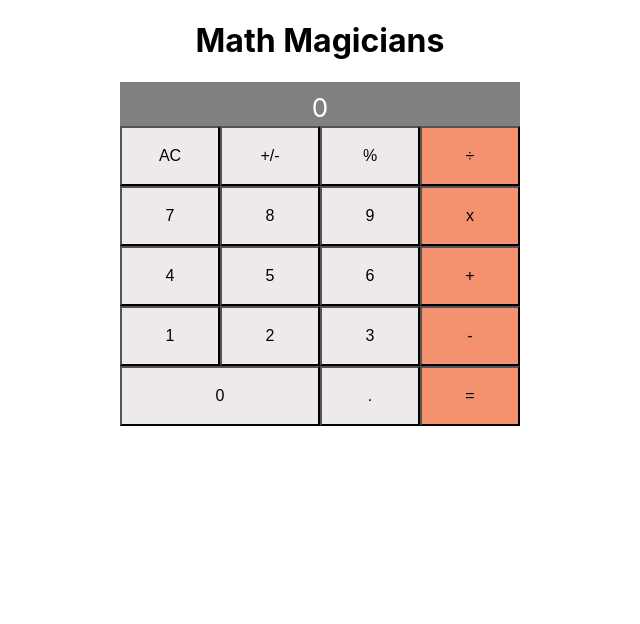
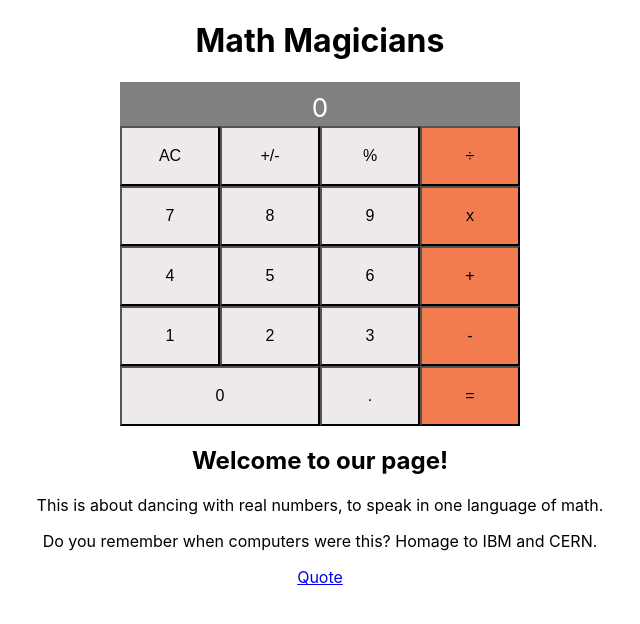
Before and after one commit to CrystallineButterfly/Magic-Calc, a React (Create React App) app: page / in a window 1280 px wide. Shown: the top 624 px of the page, without its empty margins (320-960 px from the left). Built offline with nearby package versions, Linux system fonts and the light colour scheme.

Commit message:
Add basic routes

```diff
--- a/src/App.css
+++ b/src/App.css
@@ -18,7 +18,7 @@
 }
 
 span {
-  color: white;
+  color: rgb(255, 255, 255);
   font-size: 26px;
 }
 
@@ -35,5 +35,5 @@ button {
 }
 
 .orange {
-  background-color: rgba(242, 123, 80, 0.819);
+  background-color: rgb(242, 123, 80);
 }
--- a/src/App.js
+++ b/src/App.js
@@ -1,5 +1,6 @@
 /* eslint-disable import/extensions */
 import React from 'react';
+import { Routes, Route, Link } from 'react-router-dom';
 import './App.css';
 import { Calculator } from './components/Calculator';
 
@@ -9,8 +10,50 @@ export class App extends React.PureComponent {
       <div className="App">
         <h1>Math Magicians</h1>
         <Calculator />
+        <Routes>
+          <Route path="/" element={<Home />} />
+          <Route path="about" element={<About />} />
+        </Routes>
       </div>
     );
   }
 }
+
+function Home() {
+  return (
+    <>
+      <main>
+        <h2>Welcome to our page!</h2>
+        <p>
+          This is about dancing with real numbers,
+          to speak in one language of math.
+        </p>
+        <p>
+          Do you remember when computers were this?
+          Homage to IBM and CERN.
+        </p>
+      </main>
+      <nav>
+        <Link to="/about">Quote</Link>
+      </nav>
+    </>
+  );
+}
+
+function About() {
+  return (
+    <>
+      <main>
+        <h2>Who are we?</h2>
+        <p>
+          “The basic theory in twistor theory is not to add extra dimensions.” —
+          Roger Penrose
+        </p>
+      </main>
+      <nav>
+        <Link to="/">Home</Link>
+      </nav>
+    </>
+  );
+}
 export default App;
--- a/src/components/calculator.js
+++ b/src/components/calculator.js
@@ -1,4 +1,5 @@
 import React from 'react';
+// import { Routes, Route, Link } from 'react-router-dom';
 import calculate from '../logic/calculate';
 
 export class Calculator extends React.PureComponent {
```
